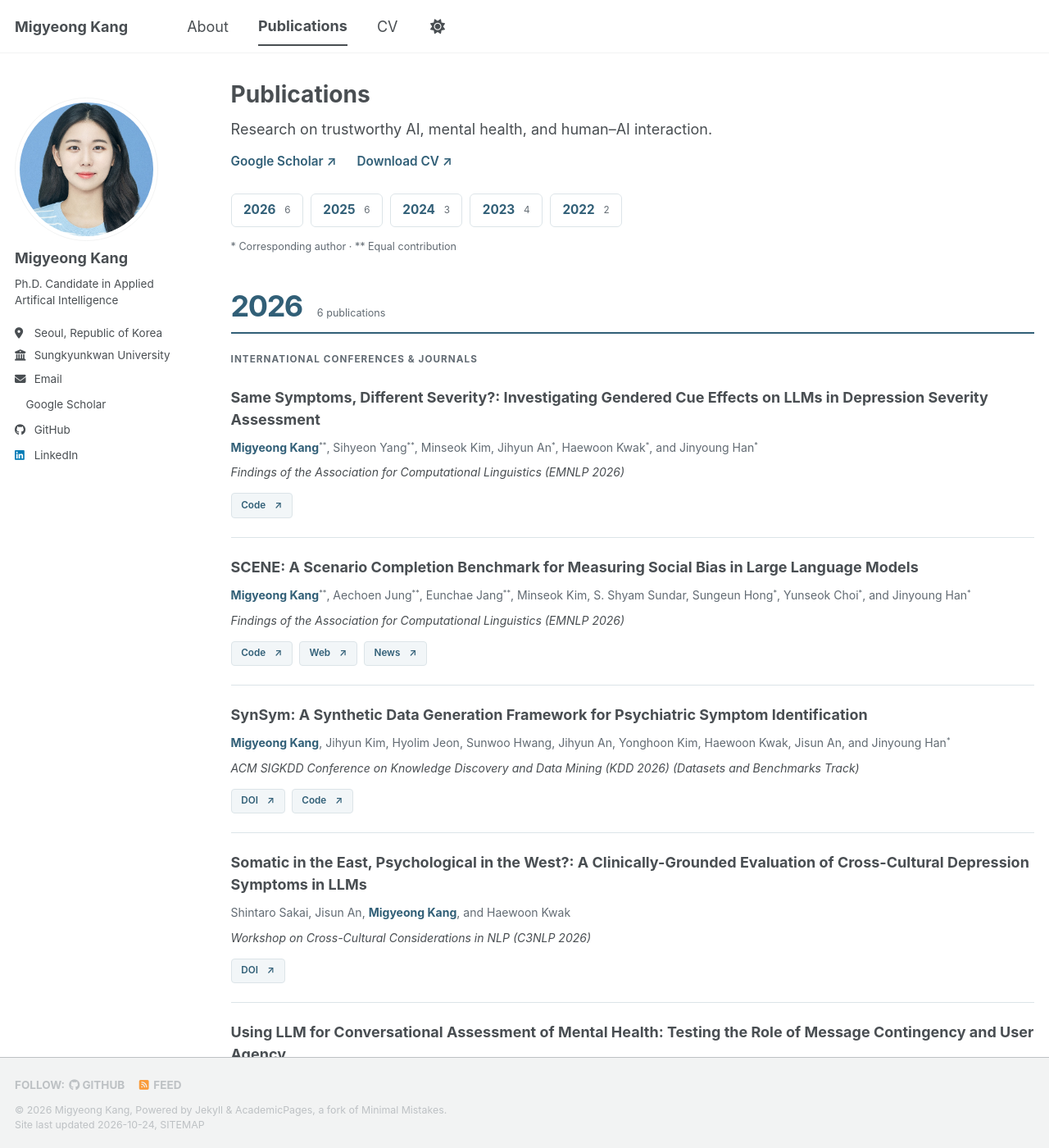
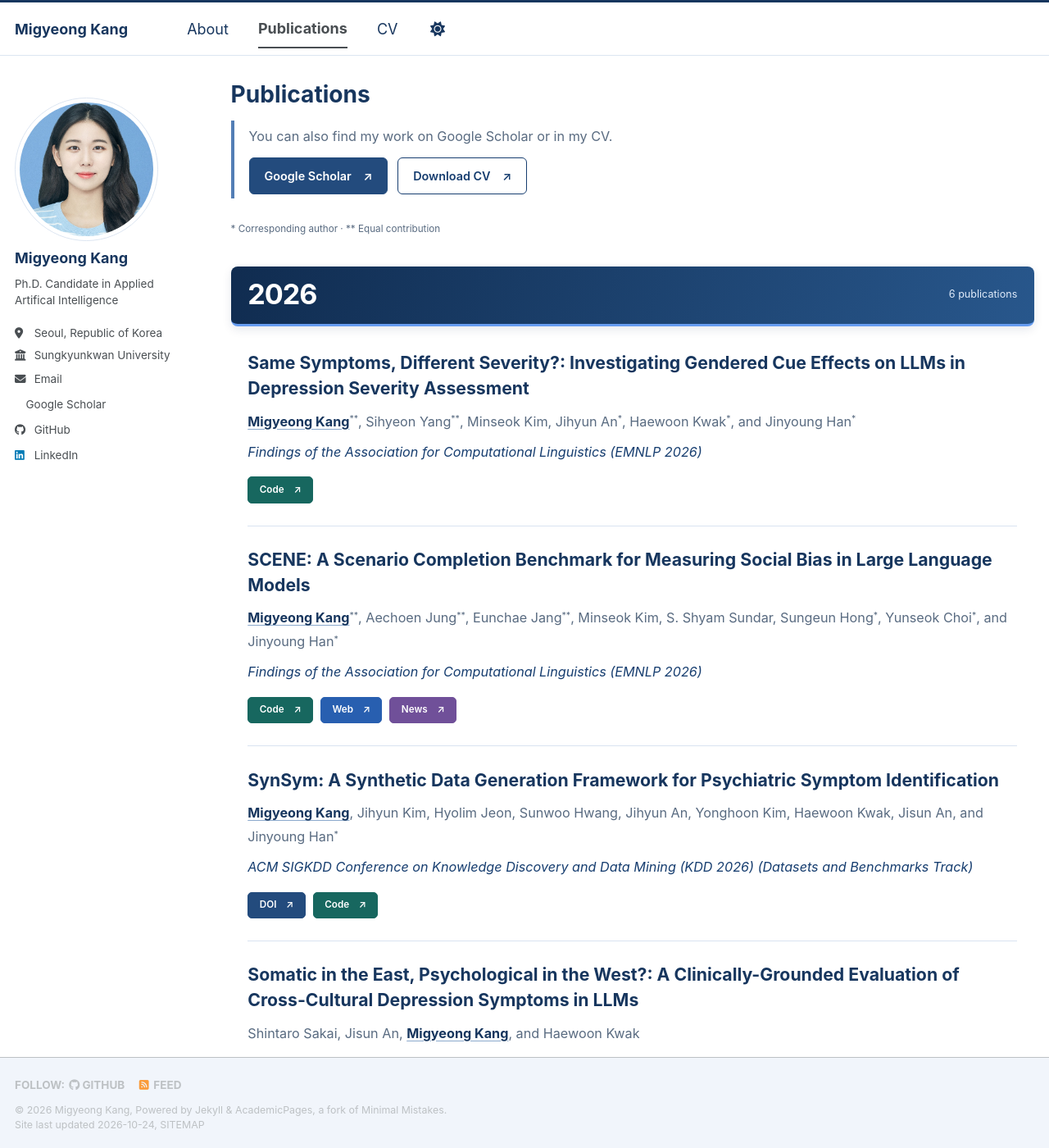
Before and after one commit to gyeong707/gyeong707.github.io, a Jekyll site: the page built from _pages/publications.html, in a window 1280 px wide and 1400 px high. Shown: the whole window at 82% size. Built offline with Jekyll 4.4.1, drawn with Linux system fonts in a browser that asks for light colours; a style sheet for code colours, icons or effects is not loaded; some of the changed text lies outside the part shown.

Commit message:
Apply navy publication list design and normalize domestic entries

```diff
--- a/_pages/publications.html
+++ b/_pages/publications.html
@@ -8,17 +8,12 @@ author_profile: true
 {% assign years = site.data.papers | group_by: "year" %}
 <div class="publications-page">
   <div class="publications-intro">
-    <p>Research on trustworthy AI, mental health, and human–AI interaction.</p>
+    <p>You can also find my work on Google Scholar or in my CV.</p>
     <div class="publications-resources">
       <a href="{{ site.author.googlescholar }}">Google Scholar <span aria-hidden="true">↗</span></a>
       <a href="{{ '/files/Migyeong_Kang_CV.pdf' | relative_url }}">Download CV <span aria-hidden="true">↗</span></a>
     </div>
   </div>
-  <nav class="publication-years" aria-label="Browse publications by year">
-    {% for year in years %}
-    <a href="#year-{{ year.name }}">{{ year.name }} <span>{{ year.items.size }}</span></a>
-    {% endfor %}
-  </nav>
   <p class="publication-legend">* Corresponding author · ** Equal contribution</p>
   {% for year in years %}
   <section class="publication-year" aria-labelledby="year-{{ year.name }}">
@@ -26,22 +21,18 @@ author_profile: true
       <h2 id="year-{{ year.name }}">{{ year.name }}</h2>
       <span>{{ year.items.size }} publications</span>
     </header>
-    {% assign domestic_started = false %}
     {% for paper in year.items %}
-      {% if paper.category == "domestic" and domestic_started == false %}
-        <h3 class="publication-category">Domestic Conferences</h3>
-        {% assign domestic_started = true %}
-      {% elsif forloop.first %}
-        <h3 class="publication-category">International Conferences &amp; Journals</h3>
-      {% endif %}
-      <article class="paper{% if paper.category == 'domestic' %} paper--domestic{% endif %}" aria-labelledby="paper-{{ paper.id }}">
-        <h4 class="paper-title" id="paper-{{ paper.id }}">{{ paper.title | escape }}</h4>
+      <article class="paper" aria-labelledby="paper-{{ paper.id }}">
+        <h3 class="paper-title" id="paper-{{ paper.id }}">{{ paper.title | escape }}</h3>
         <p class="paper-authors">{{ paper.authors | escape | replace: 'Migyeong Kang', '<strong>Migyeong Kang</strong>' | replace: 'Kang, M.', '<strong>Kang, M.</strong>' | replace: '**', '<sup>DOUBLESTAR</sup>' | replace: '*', '<sup>*</sup>' | replace: 'DOUBLESTAR', '**' }}</p>
         <p class="paper-venue">{{ paper.venue | escape }}</p>
+        {% if paper.category == "domestic" %}
+        <div class="paper-links"><span class="paper-badge">Domestic</span></div>
+        {% endif %}
         {% if paper.links.size > 0 %}
         <div class="paper-links">
           {% for link in paper.links %}
-          <a href="{{ link.url }}" aria-label="{{ link.label }} for {{ paper.title | escape }}">{{ link.label }} <span aria-hidden="true">↗</span></a>
+          <a class="paper-link--{{ link.label | downcase }}" href="{{ link.url }}" aria-label="{{ link.label }} for {{ paper.title | escape }}">{{ link.label }} <span aria-hidden="true">↗</span></a>
           {% endfor %}
         </div>
         {% endif %}
--- a/_sass/layout/_publications.scss
+++ b/_sass/layout/_publications.scss
@@ -1,40 +1,91 @@
-/* Scoped to the full publication list; the homepage keeps its own layout. */
+/* Publication-page styles only. */
 .publications-page {
-  --pub-accent: #315f77;
-  --pub-muted: #626b73;
-  --pub-line: #dce4e8;
-  --pub-tint: #f2f6f8;
-  .publications-intro > p { margin: 0 0 .75rem; line-height: 1.65; }
-  .publications-resources { display: flex; flex-wrap: wrap; gap: .6rem 1.4rem; }
-  .publications-resources a { color: var(--pub-accent); font-weight: 600; font-size: .85rem; text-decoration: none; }
-  .publication-years { display: flex; flex-wrap: wrap; gap: .5rem; margin: 1.5rem 0 .8rem; }
-  .publication-years a { display: inline-flex; align-items: center; gap: .6rem; padding: .45rem .8rem; border: 1px solid var(--pub-line); border-radius: 6px; color: var(--pub-accent); text-decoration: none; font-weight: 700; font-size: .85rem; }
-  .publication-years span { color: var(--pub-muted); font-size: .65rem; font-weight: 400; }
-  .publication-legend { font-size: .7rem; color: var(--pub-muted); margin-bottom: 2.3rem; }
+  --pub-accent: #173e70;
+  --pub-muted: #596b81;
+  --pub-line: #d9e3f1;
+  --pub-tint: #f3f6fc;
+  --pub-card: #ffffff;
+  --pub-title: #17365e;
+  .publications-intro { border-left: 4px solid #537eb5; padding: .3rem 0 .3rem 1rem; margin: 1rem 0 1.6rem; }
+  .publications-intro > p { margin: 0 0 .7rem; line-height: 1.65; font-size: .9rem; color: var(--pub-muted); }
+  .publications-resources { display: flex; flex-wrap: wrap; gap: .65rem; }
+  .publications-resources a { display: inline-flex; align-items: center; gap: .8rem; padding: .6rem 1rem; border: 1px solid #234b7d; border-radius: 6px; background: #234b7d; color: #fff; font-weight: 600; font-size: .8rem; text-decoration: none; }
+  .publications-resources a:last-child { background: var(--pub-card); color: var(--pub-accent); border-color: var(--pub-accent); }
+  .publications-resources a:hover { box-shadow: 0 0 0 2px #7599c1; }
+  .publication-legend { font-size: .65rem; color: var(--pub-muted); margin: 0 0 2rem; }
   .publication-year { margin-bottom: 3rem; }
-  .publication-year-heading { display: flex; align-items: baseline; gap: 1rem; border-bottom: 2px solid var(--pub-accent); padding-bottom: .55rem; }
-  .publication-year-heading h2 { margin: 0; padding: 0; border: 0; color: var(--pub-accent); font-size: 2rem; letter-spacing: -.04em; scroll-margin-top: 5rem; }
-  .publication-year-heading > span { color: var(--pub-muted); font-size: .7rem; }
-  .publication-category { margin: 1.3rem 0 .25rem; font-size: .65rem; font-weight: 700; letter-spacing: .09em; text-transform: uppercase; color: var(--pub-muted); }
-  .paper { padding: 1.2rem 0 1.3rem; border-bottom: 1px solid var(--pub-line); }
-  .paper-title { margin: 0 0 .5rem; font-size: 1rem; line-height: 1.5; font-weight: 700; }
-  .paper-authors { margin: 0 0 .4rem; font-size: .78rem; line-height: 1.75; color: var(--pub-muted); }
-  .paper-authors strong { color: var(--pub-accent); font-weight: 700; }
+  .publication-year-heading { display: flex; align-items: center; justify-content: space-between; gap: 1rem; padding: .75rem 1.15rem; background: linear-gradient(110deg, #102c50, #28578c); border-bottom: 3px solid #669cf0; border-radius: 8px; box-shadow: 0 4px 12px rgba(15, 42, 78, .1); }
+  .publication-year-heading h2 { margin: 0; padding: 0; border: 0; color: #fff; font-size: 1.9rem; line-height: 1.25; letter-spacing: -.03em; scroll-margin-top: 5rem; }
+  .publication-year-heading > span { color: #e0ebfa; font-size: .7rem; white-space: nowrap; }
+  .paper { margin-top: 1rem; margin-bottom: .9rem; padding: 1.2rem 1.3rem; border: 1px solid var(--pub-line); border-left: 4px solid #375f93; border-radius: 7px; background: var(--pub-card); box-shadow: 0 2px 8px rgba(20, 48, 84, .045); }
+  .paper:nth-of-type(even) { background: var(--pub-tint); }
+  .paper-title { margin: 0 0 .6rem; font-size: 1.18rem; line-height: 1.45; font-weight: 700; color: var(--pub-title); }
+  .paper-authors { margin: 0 0 .5rem; font-size: .9rem; line-height: 1.8; color: var(--pub-muted); }
+  .paper-authors strong { color: var(--pub-title); font-weight: 700; text-decoration: underline; text-underline-offset: 3px; text-decoration-color: #8ba9cc; }
   .paper-authors sup { font-size: .65em; }
-  .paper-venue { margin: 0; font-size: .78rem; line-height: 1.6; font-style: italic; }
-  .paper-links { display: flex; flex-wrap: wrap; gap: .45rem; margin-top: .75rem; }
-  .paper-links a { display: inline-flex; align-items: center; gap: .6rem; padding: .3rem .65rem; border: 1px solid var(--pub-line); border-radius: 4px; color: var(--pub-accent); background: var(--pub-tint); font-size: .65rem; font-weight: 600; text-decoration: none; }
-  a:hover { text-decoration: underline; }
-  a:focus-visible { outline: 2px solid var(--pub-accent); outline-offset: 4px; }
+  .paper-venue { margin: 0; font-size: .9rem; line-height: 1.7; font-style: italic; color: var(--pub-accent); }
+  .paper-links { display: flex; flex-wrap: wrap; gap: .5rem; margin-top: .9rem; }
+  .paper-links a { display: inline-flex; align-items: center; gap: .65rem; padding: .35rem .75rem; border: 1px solid #234b7d; border-radius: 5px; color: #fff; background: #234b7d; font-size: .65rem; font-weight: 600; text-decoration: none; }
+  .paper-links a:hover { background: #102c50; border-color: #102c50; }
+  a:focus-visible { outline: 3px solid #6296d6; outline-offset: 4px; }
   @media (max-width: 600px) {
-    .publication-year-heading h2 { font-size: 1.7rem; }
-    .paper-title { font-size: .95rem; }
-    .publication-years a { padding: .45rem .6rem; }
+    .publication-year-heading { padding: .7rem .9rem; }
+    .publication-year-heading h2 { font-size: 1.6rem; }
+    .paper { padding: 1rem .85rem; }
+    .paper-title { font-size: 1.05rem; }
   }
 }
 html[data-theme="dark"] .publications-page {
-  --pub-accent: #9bc9df;
-  --pub-muted: #b0bac2;
-  --pub-line: #3c4852;
-  --pub-tint: #25323b;
+  --pub-accent: #abcaf2;
+  --pub-muted: #b6c3d4;
+  --pub-line: #354b68;
+  --pub-tint: #1d2b40;
+  --pub-card: #182437;
+  --pub-title: #e0ecff;
 }
+
+.publications-page .paper-badge {
+  display: inline-block;
+  padding: .35rem .75rem;
+  border: 1px solid #d5dbe3;
+  border-radius: 5px;
+  background: #edf0f4;
+  color: #586373;
+  font-size: .65rem;
+  font-weight: 600;
+}
+html[data-theme="dark"] .publications-page .paper-badge {
+  background: #303b4b;
+  border-color: #4c5a6d;
+  color: #d0d8e3;
+}
+
+/* Link colors indicate resource type. */
+.publications-page .paper-links {
+  a.paper-link--doi, a.paper-link--paper { background: #234b7d; border-color: #234b7d; }
+  a.paper-link--code { background: #17675f; border-color: #17675f; }
+  a.paper-link--web { background: #285fb0; border-color: #285fb0; }
+  a.paper-link--news { background: #705099; border-color: #705099; }
+  a:hover { filter: brightness(.88); }
+}
+
+/* Flat list aligned with the year banner's inner edges. */
+.publications-page {
+  .paper, .paper:nth-of-type(even) {
+    background: transparent;
+    border: 0;
+    border-bottom: 1px solid var(--pub-line);
+    border-radius: 0;
+    box-shadow: none;
+    margin: 0 1.15rem;
+    padding: 1.4rem 0 1.5rem;
+  }
+  .paper:last-child { border-bottom: 0; }
+  .publication-year-heading { margin-bottom: .25rem; }
+  @media (max-width: 600px) {
+    .paper, .paper:nth-of-type(even) {
+      margin: 0 .9rem;
+      padding: 1.2rem 0;
+    }
+  }
+}
--- /dev/null
+++ b/_sass/layout/_site-colors.scss
@@ -0,0 +1,31 @@
+/* Navy palette with restrained cornflower-blue accents. */
+:root {
+  --global-base-color: #234b7d;
+  --global-link-color: #315f99;
+  --global-link-color-hover: #17365e;
+  --global-link-color-visited: #405d89;
+  --global-masthead-link-color: #17365e;
+  --global-masthead-link-color-hover: #4275b8;
+  --global-footer-bg-color: #f1f5fb;
+  --global-border-color: #dce5f1;
+  --site-heading-color: #17365e;
+}
+.page__title, .author__name, .page__content h2, .page__content h3 {
+  color: var(--site-heading-color);
+}
+.masthead { border-top: 3px solid #17365e; }
+.greedy-nav .visible-links a::before { background: #669cf0; }
+.page__content h2 { border-bottom-color: #cbd9ec; }
+a:focus-visible { outline: 2px solid #537eb5; outline-offset: 3px; }
+html[data-theme="dark"] {
+  --global-base-color: #9abde9;
+  --global-link-color: #a5c7f2;
+  --global-link-color-hover: #d9e9ff;
+  --global-link-color-visited: #bdcbea;
+  --global-masthead-link-color: #dfebfb;
+  --global-masthead-link-color-hover: #a5c7f2;
+  --global-bg-color: #142033;
+  --global-footer-bg-color: #101a2b;
+  --global-border-color: #354b68;
+  --site-heading-color: #dfebfb;
+}
--- a/assets/css/main.scss
+++ b/assets/css/main.scss
@@ -37,3 +37,5 @@
     "layout/sidebar"
 ;
 @import "layout/publications";
+
+@import "layout/site-colors";
```
Also changed, not shown: _data/papers.json (+14 -14 lines).
